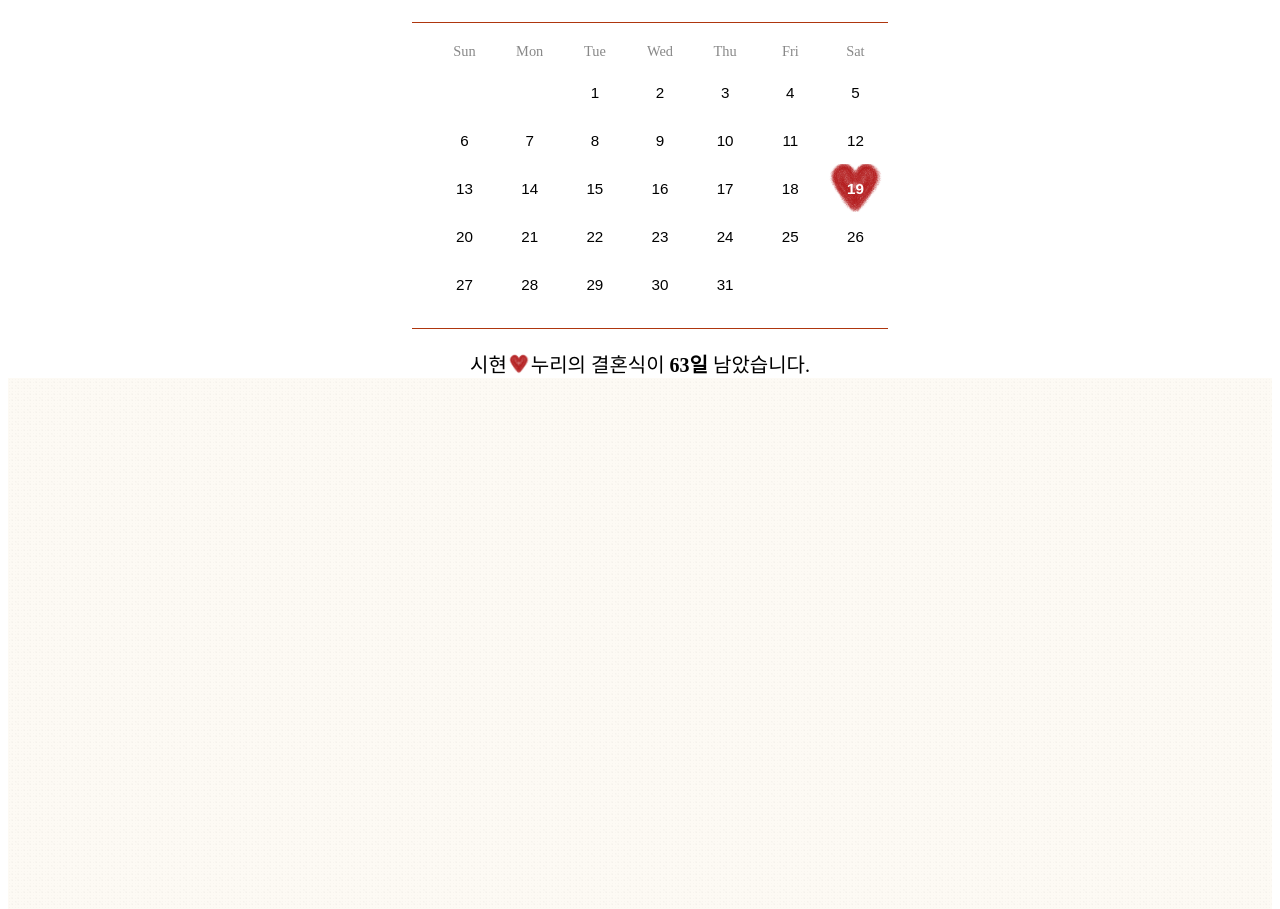
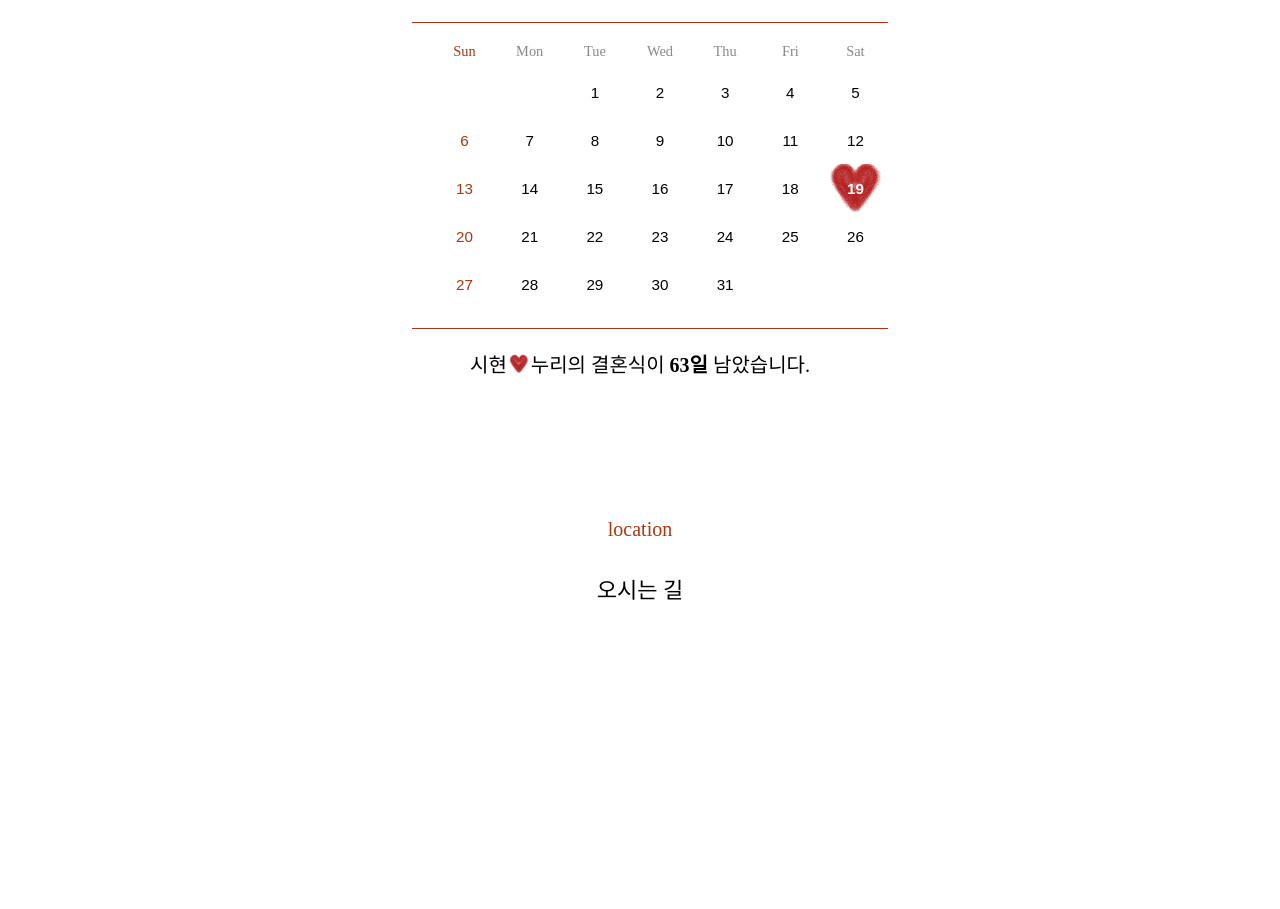
Before and after one commit to onnuring/sihyun-onnuri, a React (Create React App) app: page / in a window 1280 px wide. Shown: the part 1888-2797 px from the top of the page. Built offline with nearby package versions, Linux system fonts and the light colour scheme; the HTML template or start-up script is replaced by a standard one.

Commit message:
add: paper background color change, 일요일 색상변경

```diff
--- a/src/sections/Location.jsx
+++ b/src/sections/Location.jsx
@@ -1,15 +1,22 @@
 import React from "react";
 import styled from "styled-components";
 import { paperBg } from "../styles/paperBg";
+import SubTitle from "../components/SubTitle";
+import Title from "../components/Title";
 
 const Location = () => {
-  return <Wrapper></Wrapper>;
+  return (
+    <Wrapper>
+      <SubTitle>location</SubTitle>
+      <Title>오시는 길</Title>
+    </Wrapper>
+  );
 };
 
 export default Location;
 const Wrapper = styled.section`
-  ${paperBg};
-  position: relative;
-  height: 100vh;
-  z-index: 99;
+  padding-top: 120px;
+  display: flex;
+  flex-direction: column;
+  align-items: center;
 `;
--- a/src/sections/WeddingCalendar.jsx
+++ b/src/sections/WeddingCalendar.jsx
@@ -53,11 +53,15 @@ const WeddingCalendar = () => {
       <StyledCalendar
         value={WEDDING_DATE}
         calendarType="US"
-        tileClassName={({ date }) =>
-          date.toDateString() === WEDDING_DATE.toDateString()
-            ? "highlight"
-            : null
-        }
+        tileClassName={({ date }) => {
+          const isWeddingDate =
+            date.toDateString() === WEDDING_DATE.toDateString();
+          const isSunday = date.getDay() === 0;
+
+          if (isWeddingDate) return "highlight";
+          if (isSunday) return "sunday";
+          return null;
+        }}
         tileContent={({ date }) =>
           date.toDateString() === WEDDING_DATE.toDateString() ? (
             <div
@@ -141,6 +145,12 @@ const StyledCalendar = styled(Calendar)`
     color: #fff;
     font-weight: bold;
   }
+  .react-calendar__month-view__weekdays__weekday:first-child abbr {
+    color: #ae360e;
+  }
+  .sunday {
+    color: #ae360e !important;
+  }
 
   .highlight {
     background-image: url(${heart});
--- a/src/styles/paperBg.js
+++ b/src/styles/paperBg.js
@@ -1,7 +1,7 @@
 import { css } from "styled-components";
 
 export const paperBg = css`
-  background-color: #fdfaf4;
+  background-color: #fbf6ef;
   background-image: radial-gradient(rgba(0, 0, 0, 0.02) 1px, transparent 1px),
     radial-gradient(rgba(0, 0, 0, 0.015) 1px, transparent 1px),
     radial-gradient(rgba(0, 0, 0, 0.01) 1px, transparent 1px);
```
